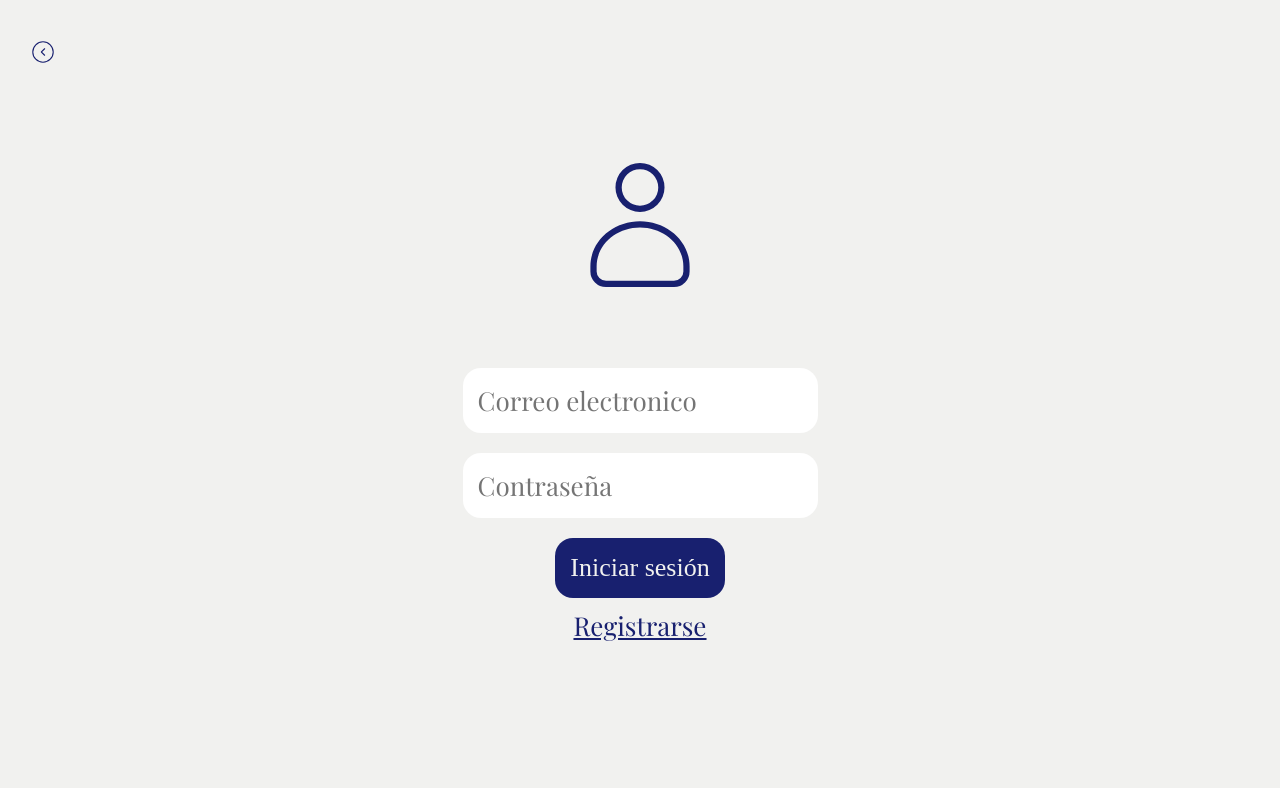
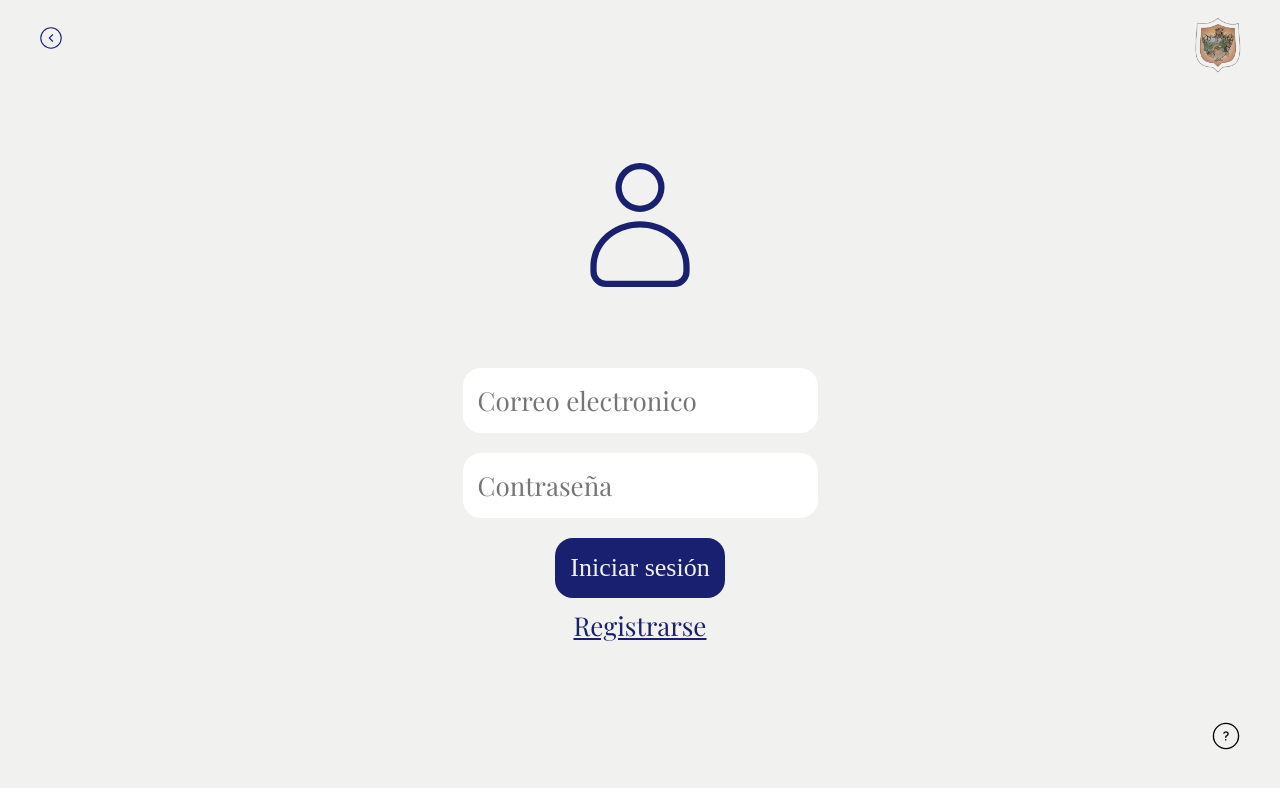
Before and after one commit to SrAlexjajaXD/testaprendizaje, a React (Create React App) app: page /inicio in a window 1280 px wide. Shown: the top 788 px of the page. Built offline with nearby package versions, Linux system fonts and the light colour scheme; a web font is replaced by a local one.

Commit message:
Se agrego logo de la escuela, se corrigio el error de la verificacion del codigo y se agrego boton acerca de

```diff
--- a/src/componentes/Home.js
+++ b/src/componentes/Home.js
@@ -2,7 +2,7 @@ import { AiOutlineUser } from "react-icons/ai";
 import styles from '../estilos/Home.module.css';
 import styles2 from '../estilos/Preguntas.module.css'
 import { fondo } from "../App";
-import { useState } from "react"
+import { useEffect, useState } from "react"
 import preguntas from "./preguntas"
 import { useForm } from "./useForm";
 import Swal from "sweetalert2";
@@ -39,50 +39,81 @@ function Home() {
   const [puntuacionV, setPuntuacionV] = useState(0);
   const [puntuacionK, setPuntuacionK] = useState(0);
   const [isFinished, setIsFinished] = useState(false);
-  const [existe, setExiste] = useState(false)
+  const [showAlert, setShowAlert] = useState(false);
+  const [existe, setExiste] = useState(false);
+  const [codigo, setCodigo] = useState("")
 
   const { form,
     handleChange,
     handleSubmit3 } = useForm(initialForm, validationsForm);
 
 
-  const { data } = useFetch("https://nodejs-restapi-test-mysql-production.up.railway.app/docentes/"+form.id_docente)
+  // const { data } = useFetch("https://nodejs-restapi-test-mysql-production.up.railway.app/docentes/"+form.id_docente)
   // const { data } = useFetch("http://localhost:3001/docentes/"+form.id_docente)
 
 
 
-    const handleBlurCodigo = ()=>{
-      axios.get("https://nodejs-restapi-test-mysql-production.up.railway.app/docentes/" + form.id_docente).then(response => {
-            setExiste(true)
+  // const handleBlurCodigo = ()=>{
+  //   axios.get("https://nodejs-restapi-test-mysql-production.up.railway.app/docentes/" + form.id_docente).then(response => {
+  //         setExiste(true)
+  //     })
+  //     // axios.get("http://localhost:3001/docentes/" + form.id_docente).then(response => {
+  //     //     setExiste(true)
+  //     // })
+  //   if (data.message==="Docente no encontrado") {
+  //     setExiste(false)
+  //   }else{
+  //     setExiste(true)
+  //   }
+  // }
+
+  useEffect(() => {
+    if (showAlert) {
+      let timerInterval
+      Swal.fire({
+        title: 'Verificando el código de tu docente',
+        timer: 2000,
+        didOpen: () => {
+          Swal.showLoading()
+          timerInterval = setInterval(() => {
+          }, 100)
+        },
+        willClose: () => {
+          clearInterval(timerInterval)
+          setShowAlert(false)
+        }
+      }).then((result) => {
+        /* Read more about handling dismissals below */
+        if (result.dismiss === Swal.DismissReason.timer) {
+          Swal.fire({icon:"error", title:"Ocurrió un error", text:"Verifica tu código o tu conexión a internet"})
+        }
       })
-        // axios.get("http://localhost:3001/docentes/" + form.id_docente).then(response => {
-        //     setExiste(true)
-        // })
-      if (data.message==="Docente no encontrado") {
-        setExiste(false)
-      }else{
-        setExiste(true)
     }
+  }, [showAlert]);
+
+  useEffect(() => {
+    if (stared === 2) {
+      Swal.close();
     }
+  }, [stared]);
+
+  const verifCodigo = async () => {
+    setShowAlert(true)
+    // Simula un cambio en el estado cuando se hace clic en un botón
+    await axios.get("https://nodejs-restapi-test-mysql-production.up.railway.app/docentes/" + form.id_docente)
+    setStared(2)
+  };
 
 
 
 
-
-  function verifCodigo () {
-    if (!existe) {
-      Swal.fire({icon:"error", title:"Codigo inexistente", text:"El codigo de docente ingresado no existe, verifique el codigo o consulta a tu docente"})
-    }else {
-      setStared(2)
-    }
-  }
 
   function handleAnswerSubmit(getTipo, e) {
     if (getTipo === 'A') {
       setPuntuacionA(puntuacionA + 1); //En caso de que la respuesta sea tipo Auditivo, se sumara al puntuaje Auditivo
       // form.tipo="Auditivo"
     }
-    if (getTipo === 'V'){
+    if (getTipo === 'V') {
       setPuntuacionV(puntuacionV + 1); //En caso de que la respuesta sea tipo Visual, se sumara al puntuaje Visual
       // form.tipo="Visual"
     }
@@ -189,7 +220,7 @@ function Home() {
 
           <div className={styles.btnInicio} >
             <div className={styles.Inicio}>
-              <input type="number" name="id_docente" className={styles.inputs} value={form.id_docente} onChange={handleChange} onBlur={handleBlurCodigo}/>
+              <input type="number" name="id_docente" className={styles.inputs} value={form.id_docente} onChange={handleChange} />
               <h1>Ingresa el codigo de tu maestro</h1>
             </div>
           </div>
--- a/src/componentes/Inicio.js
+++ b/src/componentes/Inicio.js
@@ -1,8 +1,11 @@
 import React from 'react'
-import { CiUser } from "react-icons/ci";
+import { CiUser, CiCircleChevLeft, CiCircleQuestion } from "react-icons/ci";
 import "../estilos/Login.css"
-import { CiCircleChevLeft } from "react-icons/ci";
 import { useForm } from './useForm';
+import Swal from 'sweetalert2';
+
+const personajes = require.context('../../public/personajes', true)
+
 
 
 const initialForm = {
@@ -49,9 +52,74 @@ const { form,
   //   localStorage.setItem('correo', form.correo)
   // }
 
+  const tableHtml = `
+    <table  style="border-collapse: collapse; width: auto;">
+      <thead>
+        <tr style="background-color: #f2f2f2; width: auto;">
+          <th>Nombre</th>
+          <th>Especialidad</th>
+          <th>Cargo</th>
+          <th>Correo Electrónico</th>
+        </tr>
+      </thead>
+      <tbody>
+        <tr style="border-bottom: 1px solid black; width: auto;">
+          <td>Alex Lozano García</td>
+          <td>Desarrollo web empresarial</td>
+          <td>Backend y Frontend</td>
+          <td>alexloga2001@gmail.com</td>
+        </tr>
+        <tr style="border-bottom: 1px solid black; width: auto;">
+          <td>Diana González Almazán</td>
+          <td>Desarrollo web empresarial</td>
+          <td>Backend y Frontend</td>
+          <td>diana13gonzalez6@gmail.com</td>
+        </tr>
+        <tr style="border-bottom: 1px solid black; width: auto;">
+          <td>Joseph Emmanuel Ríos Hernández</td>
+          <td>Desarrollo web empresarial</td>
+          <td>Frontend y Documentación</td>
+          <td>josephemmanuelriosher@gmail.com</td>
+        </tr>
+        <tr style="border-bottom: 1px solid black; width: auto;">
+          <td>Javier Flores Pineda</td>
+          <td>Desarrollo web empresarial</td>
+          <td>Frontend</td>
+          <td>xav.flores4@gmail.com</td>
+        </tr>
+        <tr style="border-bottom: 1px solid black; width: auto;">
+          <td>Araceli Abrego Román</td>
+          <td>Ciencia de datos para la toma de decisiones</td>
+          <td>Base de datos</td>
+          <td>araceliabregoroman@gmail.com</td>
+        </tr>
+        <tr style="border-bottom: 1px solid black; width: auto;">
+          <td>Fátima Liyoneth Abrego Roman</td>
+          <td>Ciencia de datos para la toma de decisiones</td>
+          <td>Base de datos</td>
+          <td>fatimaabregoroman@gmail.com</td>
+        </tr>
+        <tr style="border-bottom: 1px solid black; width: auto;">
+          <td>José Manuel Gómez Vega</td>
+          <td>Ciencia de datos para la toma de decisiones</td>
+          <td>Documentación y manuales</td>
+          <td>josemanuelgomes@gmail.com</td>
+        </tr>
+      </tbody>
+    </table>
+  `;
+
   return (
     <div>
       <div className="login"><a href='/'><CiCircleChevLeft color='#18206F'/></a></div>
+      <div className="help" onClick={()=>{
+        Swal.fire({icon:"info", title:"Acerca de los desarrolladores",
+      html:tableHtml,
+      customClass: {
+        content: 'my-swal-content'
+      }})
+      }}><CiCircleQuestion/></div>
+        <img src={personajes(`./LOOGO.png`)} className='logoEscuela'></img>
       <div className='Login'>
         <div className='logoInicio'>
             <CiUser color='#18206F'/>
--- a/src/componentes/useForm.js
+++ b/src/componentes/useForm.js
@@ -11,6 +11,7 @@ export const useForm = (initialForm, validateForm) => {
     const [loading, setLoading] = useState(false);
     const [response, setResponse] = useState(null);
     const [editable, setEditable] = useState(true)
+    const [existe, setExiste] = useState(false);
 
 
     const handleChange = (e) => {
@@ -20,6 +21,23 @@ export const useForm = (initialForm, validateForm) => {
             ...form,
             [name]: value,
         });
+    };
+
+    const handleChangeCodigo = (e) => {
+        const { name, value } = e.target;
+
+        setForm({
+            ...form,
+            [name]: value,
+        });
+
+        axios.get("https://nodejs-restapi-test-mysql-production.up.railway.app/docentes/" + form.id_docente).then(response => {
+            setExiste(true)
+        })
+        // axios.get("http://localhost:3001/docentes/" + form.id_docente).then(response => {
+        //     setExiste(true)
+        // })
+
     };
 
     const handleBlur = (e) => {
@@ -32,8 +50,6 @@ export const useForm = (initialForm, validateForm) => {
         setErrors(validateForm(form));
         axios.get("https://nodejs-restapi-test-mysql-production.up.railway.app/login/docentes/" + form.correo).then(response => {
             setDatos(response.data)
-        }).catch(function (error) {
-            console.log("ERROR EN LA SOLICITUD", error)
         })
         // axios.get("http://localhost:3001/login/docentes/" + form.correo).then(response => {
         //     setDatos(response.data)
@@ -44,10 +60,12 @@ export const useForm = (initialForm, validateForm) => {
         e.preventDefault();
         setErrors(validateForm(form));
         if (Object.keys(errors).length === 0) {
-            if (datos.contra === form.contraseña) {
+            if (datos.contra === form.contraseña & datos.correo===form.correo) {
                 window.location.href = "/dashboard"
                 localStorage.setItem('token', 'true')
                 localStorage.setItem('id', datos.id_docente)
+            }else if(Object.keys(datos).length === 0){
+                Swal.fire({ icon: "error", title: "Error en el servidor", text:"Contacta a los desarrolladores" })
             } else {
                 Swal.fire({ icon: "error", title: "Datos incorrectos" })
             }
@@ -179,6 +197,7 @@ export const useForm = (initialForm, validateForm) => {
         handleSubmit1,
         handleSubmit2,
         handleSubmit3,
-        handleSubmitPatch
+        handleSubmitPatch,
+        handleChangeCodigo
     };
 };
--- a/src/estilos/Login.css
+++ b/src/estilos/Login.css
@@ -4,17 +4,32 @@ body{
     background-color: #f1f1ef;
 }
 
-
+.my-swal-content{
+    width: auto;
+}
 a{
     font-size: 26px;
 }
+.logoEscuela{
+    width: 6vh;
+    position: absolute;
+    top: 2%;
+    right: 3%;
+}
 .login{
-    margin-left: 30px;
-    margin-top: 30px;
     font-size: xx-large;
     cursor:pointer;
     width: fit-content;
-    position:fixed;
+    position:absolute;
+    top: 2%;
+    left: 3%;
+  }
+  .help{
+    font-size: xx-large;
+    cursor:pointer;
+    position:absolute;
+    bottom: 5%;
+    right: 3%;
   }
 .logoInicio{
     margin: 0;
```
Also changed, not shown: public/personajes/LOOGO.png (added). Lines whose indentation alone changed are shown as unchanged.
